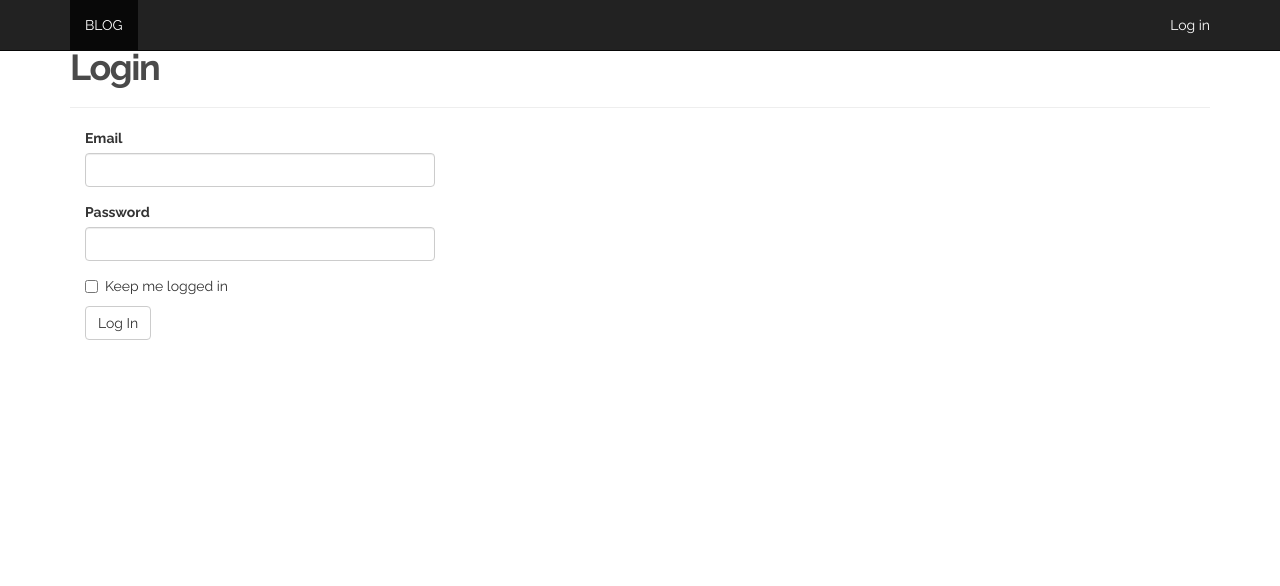
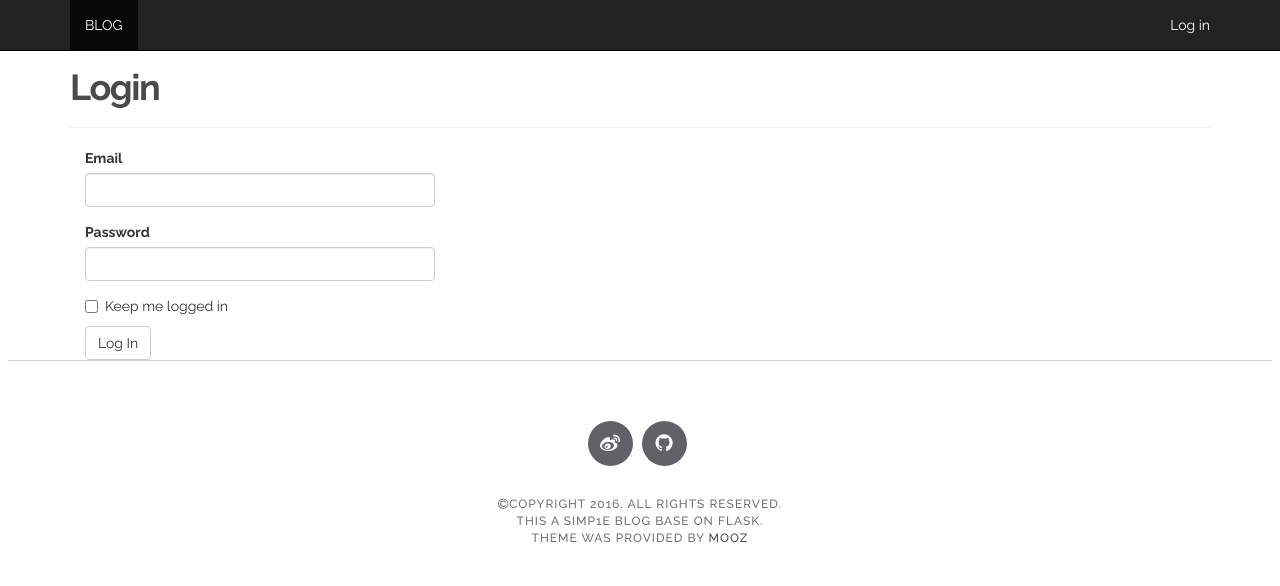
Before and after one commit to 5imp1e/weblog, a Flask app: page /auth/login in a window 1280 px wide. Shown: the top 586 px of the page. Run offline with Flask 2, Linux system fonts and the light colour scheme; some libraries are stand-ins or nearby versions.

Commit message:
add footer

```diff
--- a/app/templates/base.html
+++ b/app/templates/base.html
@@ -1,6 +1,8 @@
 
-{% extends "bootstrap/base.html" %}
-
+<!DOCTYPE HTML PUBLIC "-//W3C//DTD HTML 4.01//EN">
+<html lang="en">
+<html xmlns="http://www.w3c.org/1999/xhtml">
+<head>
 {% block title %}Simp1e - A simple blog{% endblock %}
 
 {% block head %}
@@ -24,10 +26,12 @@
 <link rel="stylesheet" type="text/css" href="app/static/css/style.css">
 <link rel="stylesheet" type="text/css" href="{{ url_for('static', filename='bootstrap.min.css') }}" >
 <link href="/static/css/jquery.bxslider.css" rel="stylesheet">
+<link rel="stylesheet" type="text/css" href="app/static/tango.css">
 <link href="/static/css/style.css" rel="stylesheet">
+{% endblock %}
+</head>
 
-{% endblock %}
-
+<body>
 {% block navbar %}
 <nav class="navbar navbar-inverse navbar-fixed-top">
     <div class="container">
@@ -89,25 +93,32 @@
 </div>
 {% endblock %}
 
+
+<footer class="footer">
+    {% block footer %}
+        <div class="footer-socials">
+            <a href="#"><i class="fa fa-weibo"></i></a>
+            <a href="http://github.com/5imp1e?tab=repositories"><i class="fa fa-github"></i></a>
+        </div>
+        <div class="footer-bottom">
+            <i class="fa fa-copyright"></i>Copyright 2016. All rights reserved.<br>
+            This a simp1e blog base on Flask.<br>
+            Theme was provided by <a href="http://www.mooxthemes.com">MOOZ</a>
+        </div>
+        <link rel="stylesheet" type="text/css" href="app/static/css/style.css">
+    {% endblock %}
+</footer>
 {% block scripts %}
-{{ super() }}
+{{ moment.include_jquery() }}
 {{ moment.include_moment() }}
+
 {% endblock %}
 
+</body>
 
-{% block footer%}
-<footer class="footer">
 
-    <div class="footer-socials">
-        <a href="#"><i class="fa fa-weibo"></i></a>
 
-    </div>
-    <div class="footer-bottom">
-        <i class="fa fa-copyright"></i>Copyright 2016. All rights reserved.<br>
-        Theme was provided by <a href="http://www.mooxthemes.com">MOOZ</a>
-    </div>
-</footer>
-{% endblock %}
+
 <!-- Bootstrap core JavaScript
             ================================================== -->
 <!-- Placed at the end of the document so the pages load faster -->
```
